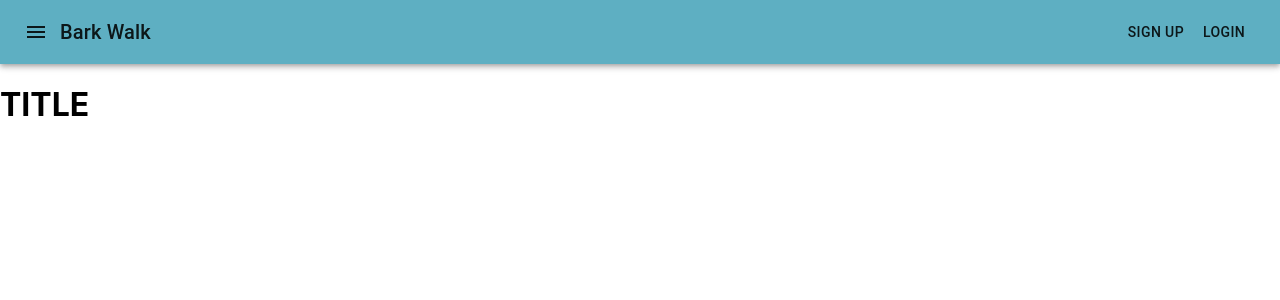
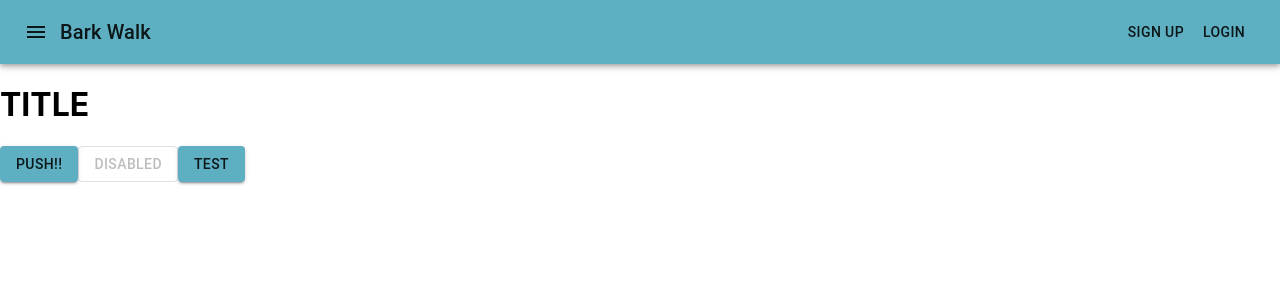
Before and after one commit to ich5nkn/bark-walk, a Next.js app: page / in a window 1280 px wide. Shown: the top 300 px of the page. Built offline with nearby package versions, Linux system fonts and the light colour scheme; no server answers.

Commit message:
defaultButtonの部品化に成功

```diff
--- /dev/null
+++ b/components/ui/Button/DefaultButton.jsx
@@ -0,0 +1,12 @@
+import React from 'react';
+import Button from '@material-ui/core/Button';
+
+const DefaultButton = ({ children }) => {
+  return (
+    <Button variant="contained" color="primary">
+      {children}
+    </Button>
+  );
+};
+
+export default DefaultButton;
--- a/pages/index.js
+++ b/pages/index.js
@@ -2,6 +2,8 @@ import React from 'react';
 import { useEffect } from 'react';
 import { useUser } from '../context/userContext';
 // import firebase from '../firebase/clientApp';
+import Button from '@material-ui/core/Button';
+import DefaultButton from '../components/ui/Button/DefaultButton';
 
 export default function Home() {
   // Our custom hook to get context values
@@ -26,6 +28,17 @@ export default function Home() {
   return (
     <div>
       <h1>TITLE</h1>
+      <Button
+        variant="contained"
+        color="primary"
+        // onClick={()=>{alert('pushed')}}
+      >
+        PUSH!!
+      </Button>
+      <Button variant="outlined" disabled style={{}}>
+        Disabled
+      </Button>
+      <DefaultButton>test</DefaultButton>
     </div>
   );
 }
```
Also changed, not shown: components/ui/Button/DefaultButton.tsx (deleted, +0 -14 lines).
